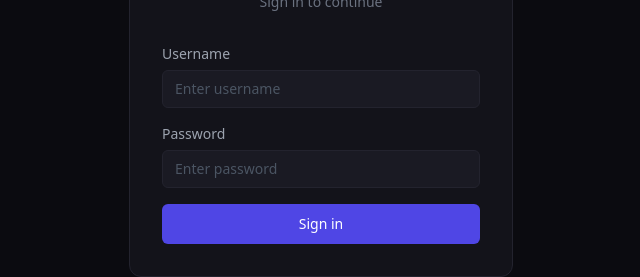
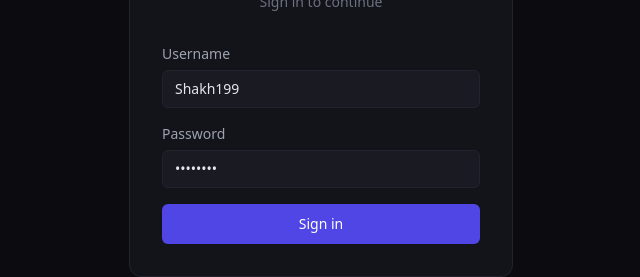
Before and after one commit to Shakhzod199/QA-MIIT-Automation, a Next.js app: page /login in a window 1280 px wide. Shown: the part 330-607 px from the top of the page, without its empty margins (319-959 px from the left). Built offline with nearby package versions, Linux system fonts and the light colour scheme.

Commit message:
Login page added

```diff
--- a/app/login/page.tsx
+++ b/app/login/page.tsx
@@ -5,8 +5,8 @@ import { useRouter } from "next/navigation";
 
 export default function LoginPage() {
   const router = useRouter();
-  const [username, setUsername] = useState("");
-  const [password, setPassword] = useState("");
+  const [username, setUsername] = useState("Shakh199");
+  const [password, setPassword] = useState("shakh199");
   const [error, setError] = useState("");
   const [loading, setLoading] = useState(false);
 
```
